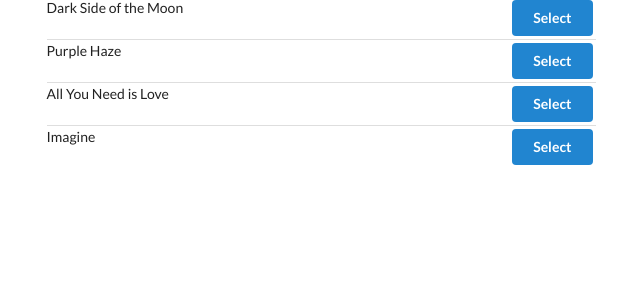
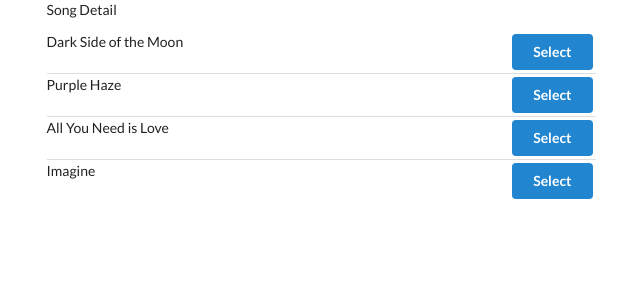
Before and after one commit to Palmipalooza/songs, a React (Create React App) app: page / in a window 1280 px wide. Shown: the top 300 px of the page, without its empty margins (30-670 px from the left). Built offline with nearby package versions, Linux system fonts and the light colour scheme.

Commit message:
SongDetail bug fix connect function, App renders SongDetail component

```diff
--- a/src/components/App.js
+++ b/src/components/App.js
@@ -1,12 +1,15 @@
 import React from 'react';
-// import { selectSong } from '../actions';
 import SongList from './SongList';
+import SongDetail from './SongDetail';
 
 const App = () => {
   return (
     <div className="ui container grid">
       <div className="ui row">
         <div className="column eight wide">
+          <div className="column eight wide">
+            <SongDetail />
+          </div>
           <SongList />
         </div>
       </div>
--- a/src/components/SongDetail.js
+++ b/src/components/SongDetail.js
@@ -1,7 +1,8 @@
 import React from 'react';
-import connect from 'react-redux';
+import { connect } from 'react-redux';
 
-const SongDetail = () => {
+const SongDetail = props => {
+  console.log('props', props);
   return <div>Song Detail</div>;
 };
 
```
